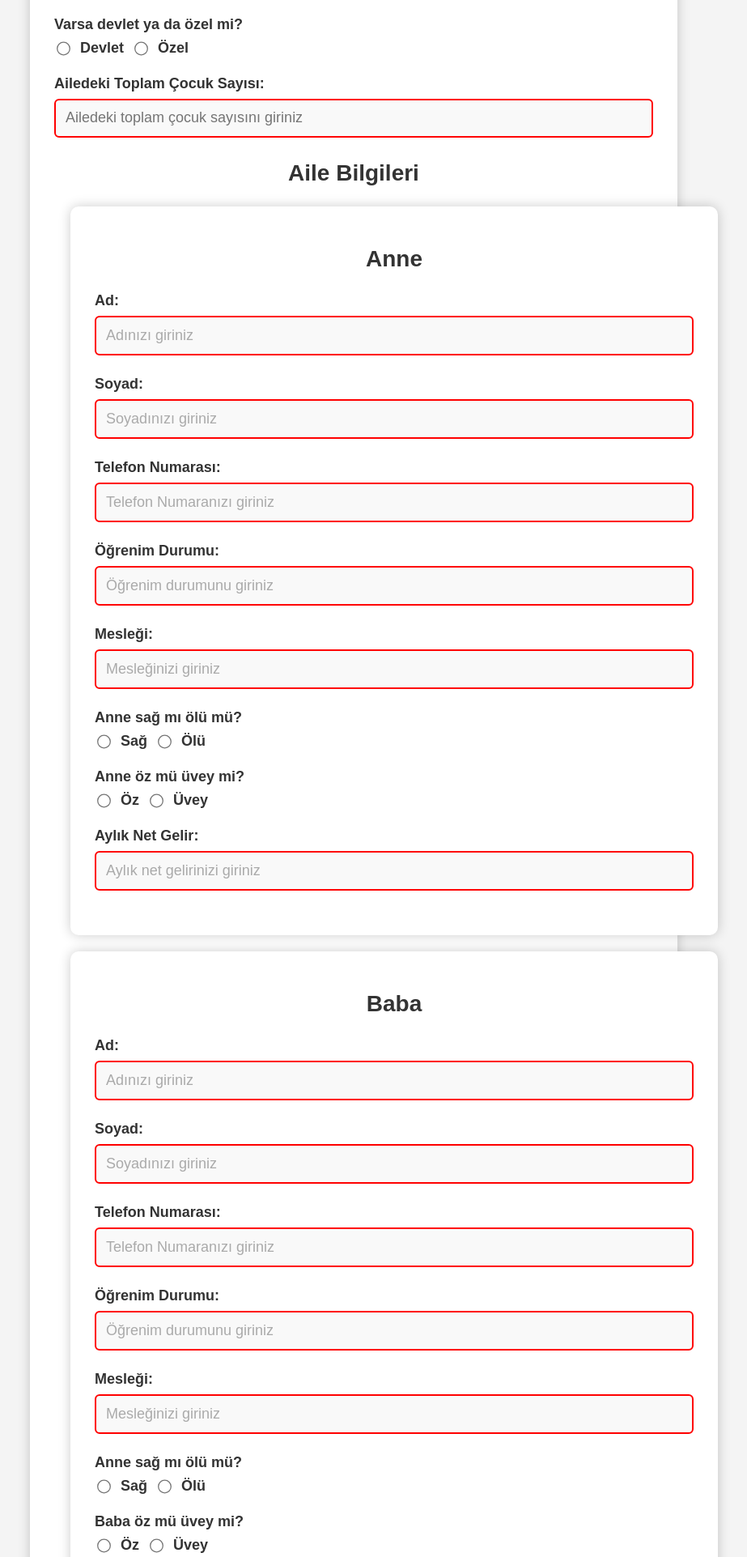
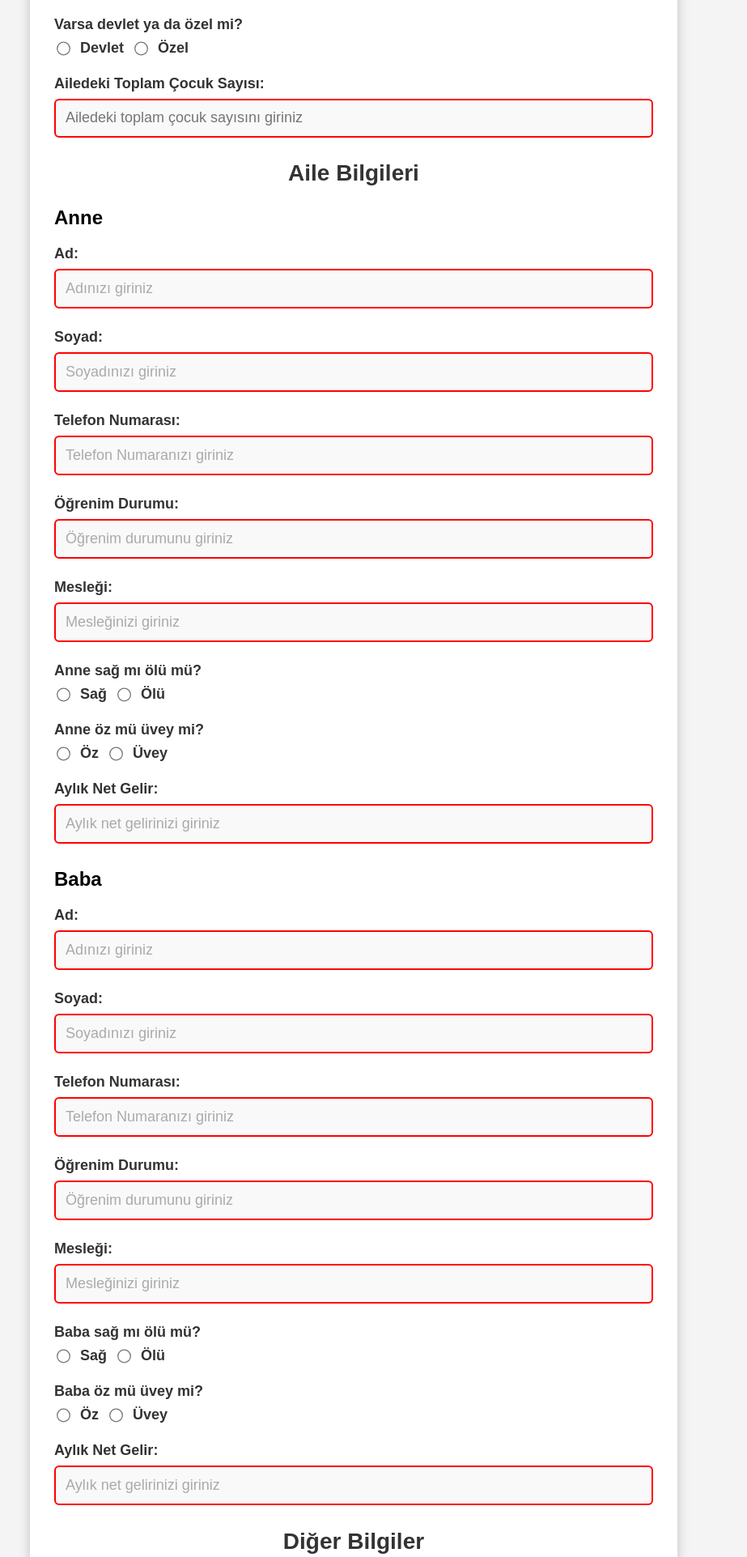
Before and after one commit to YavuzMuratt/KindergartenRegistration, a Django app: page / in a window 1280 px wide. Shown: the part 1178-3101 px from the top of the page at 81% size, without its empty margins (203-1126 px from the left). Run offline with Django 5.2, Linux system fonts and the light colour scheme; data that the repository does not hold is empty.

```diff
--- a/KindergartenRegistration/settings.py
+++ b/KindergartenRegistration/settings.py
@@ -80,7 +80,7 @@ DATABASES = {
         'ENGINE': 'django.db.backends.postgresql',
         'NAME': 'kresdb',  # PostgreSQL veritabanı adı
         'USER': 'postgres',   # PostgreSQL kullanıcı adı
-        'PASSWORD': '123456',      # PostgreSQL kullanıcı şifresi
+        'PASSWORD': '7410',      # PostgreSQL kullanıcı şifresi
         'HOST': 'localhost',       # PostgreSQL sunucusu adresi
         'PORT': '5432',            # PostgreSQL portu (varsayılan 5432)
     }
--- a/templates/index.html
+++ b/templates/index.html
@@ -17,16 +17,16 @@
     </header>
 
     <div class="container">
-        <h1>Kreş Bilgisi</h1>
         <form action="{% url 'index' %}" method="post">
             {% csrf_token %}
+
+            <h1>Kreş Bilgisi</h1>
             <div class="form-group">
                 <label for="kres">Kayıt Olmak İstediğiniz Şube</label>
                 {{ form.kres }}
             </div>
 
             <h1>Öğrenci Bilgileri</h1>
-
             <div class="form-group">
                 <label for="isim">Ad:</label>
                 <input type="text" id="isim" name="isim" placeholder="Adınızı giriniz" required>
@@ -86,9 +86,7 @@
 
             <h1>Aile Bilgileri</h1>
 
-            <div class="container">
-                <h1>Anne</h1>
-
+            <h2>Anne</h2>
             <div class="form-group">
                 <label for="anne_isim">Ad:</label>
                 <input type="text" id="anne_isim" name="anne_isim" placeholder="Adınızı giriniz" required>
@@ -142,11 +140,8 @@
                        required pattern="\d*" title="Lütfen sadece sayılar giriniz."
                        oninput="this.value=this.value.replace(/[^0-9]/g,'');">
             </div>
-            </div>
 
-            <div class="container">
-                <h1>Baba</h1>
-
+            <h2>Baba</h2>
             <div class="form-group">
                 <label for="baba_isim">Ad:</label>
                 <input type="text" id="baba_isim" name="baba_isim" placeholder="Adınızı giriniz" required>
@@ -175,7 +170,7 @@
             </div>
 
             <div class="form-group">
-                    <label>Anne sağ mı ölü mü?</label>
+                <label>Baba sağ mı ölü mü?</label>
                 <div class="radio-group">
                     <input type="radio" id="baba_sag" name="baba_yasiyor" value="True" required>
                     <label for="baba_sag">Sağ</label>
@@ -200,9 +195,7 @@
                        required pattern="\d*" title="Lütfen sadece sayılar giriniz."
                        oninput="this.value=this.value.replace(/[^0-9]/g,'');">
             </div>
-            </div>
 
-            <div class="container">
             <h1>Diğer Bilgiler</h1>
 
              <div class="form-group">
@@ -224,12 +217,16 @@
                         <label for="ayri">Hayır</label>
                     </div>
                 </div>
-            </div>
 
+<!--(yapılacak yerleştirmede kesin kayda hak kazanmanız durumunda;
+her iki ebeveynden de güncel maaş bordrosu,kira kontratı, nüfus kayıt örneği talep edilecektir.
+tarafımca vermiş olduğum bilgilerin doğruluğunu ve
+bilgilerin hatalı olması durumudna doğacak sorumluluğu kabul ediyorum.) -->
             <div class="form-group">
-                <input type="submit" value="Gönder">
+                <button type="submit">Kaydı Gönder</button>
             </div>
         </form>
     </div>
+
 </body>
 </html>
```
Lines whose indentation alone changed are shown as unchanged.
